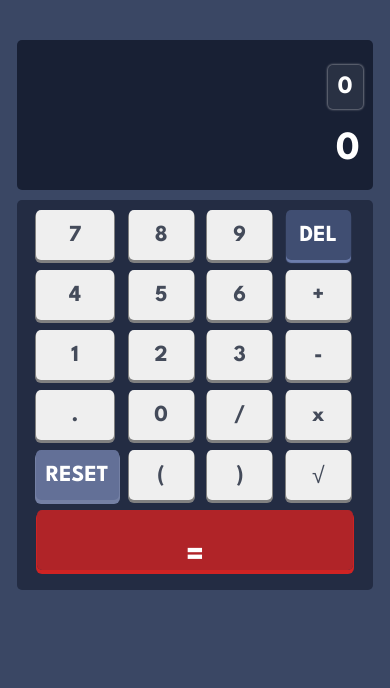
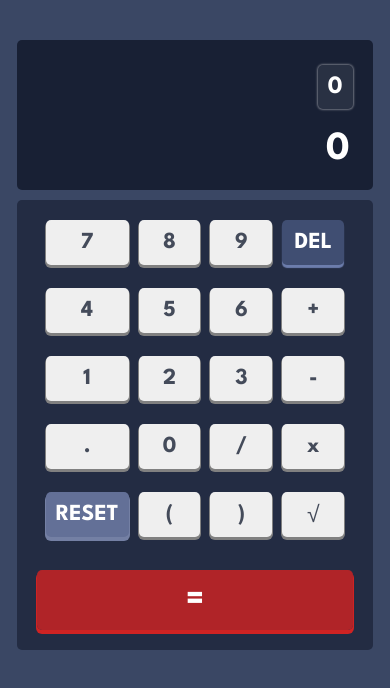
Before and after one commit to LuisD3vv/basiCcalculator, a plain HTML site: page index.html in a window 390 px wide. Drawn offline with Linux system fonts and the light colour scheme.

Commit message:
V2.01 Mejoras en interfaz y funcionalidades reponsive

```diff
--- a/css/styles.css
+++ b/css/styles.css
@@ -96,22 +96,25 @@ body {
   margin: 4rem auto;
   gap: 1rem;
 }
-@media (max-width: 35rem) {
+@media (max-width: 40rem) {
     .contenedor__botones {
-        height: max-content;
+        padding: 1rem;
+        height: 35rem !important;
     }
-    #reset {
-        width: 100%;
-    }
-    #equal {
-        padding: 3rem !important;
-    }
+ #equal {
+     min-height: 6rem;
+ }
     .contenedor__header {
         order: 2;
     }
-
     #title,.toggle {
         display: none;
+    }
+    .num {
+        min-height: 4.5rem;
+    }
+    .contenedor__display {
+        padding-right: 2rem !important;
     }
 }
 .contenedor__header {
@@ -256,13 +259,13 @@ p {cursor: pointer;}
     height: 5rem;
 }
 button {
-    width: min(15rem,95%);
+    width: min(10rem,100%);
     font-family: var(--Fuente),sans-serif;
     border-radius: 0.5rem;
     border: none;
     box-shadow: 0 2px 0 1px grey;
     height: 100%;
-    max-height: 5rem;
+    max-height: 4rem;
     font-size: 2.3rem;
     cursor: pointer;
     color: var(--Navy_750);
@@ -285,8 +288,8 @@ button.num:active,#reset:active,#equal:active {
 }
 #equal {
     font-size: 3.5rem;
-  background-color: rgba(207, 35, 35, 0.822);
-  box-shadow: 0 3px 0 1px  rgba(207, 35, 35);
-  color: var(--White);
+    background-color: rgba(207, 35, 35, 0.822);
+    box-shadow: 0 3px 0 1px  rgba(207, 35, 35);
+    color: var(--White);
     width: 100%  ;
-    padding: 1rem 2rem}
+    padding: 1rem;}
```
